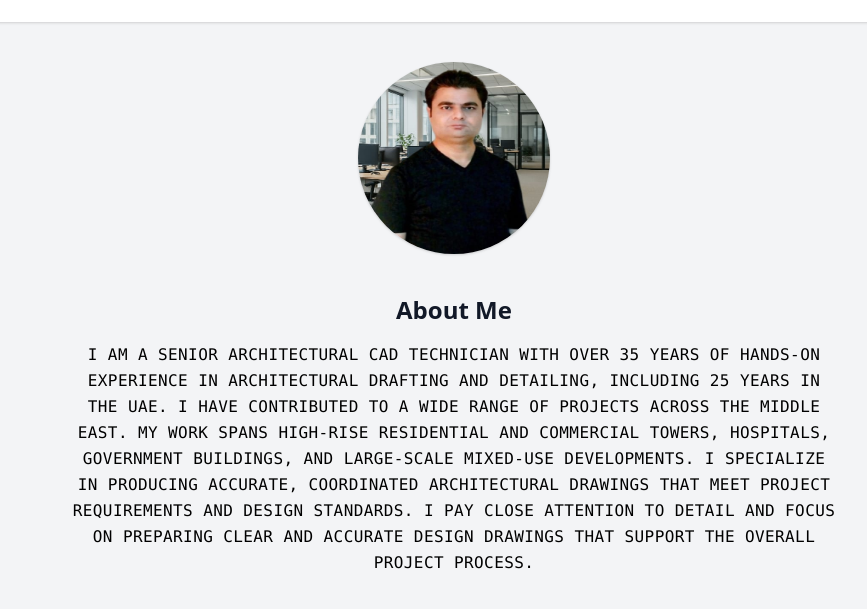
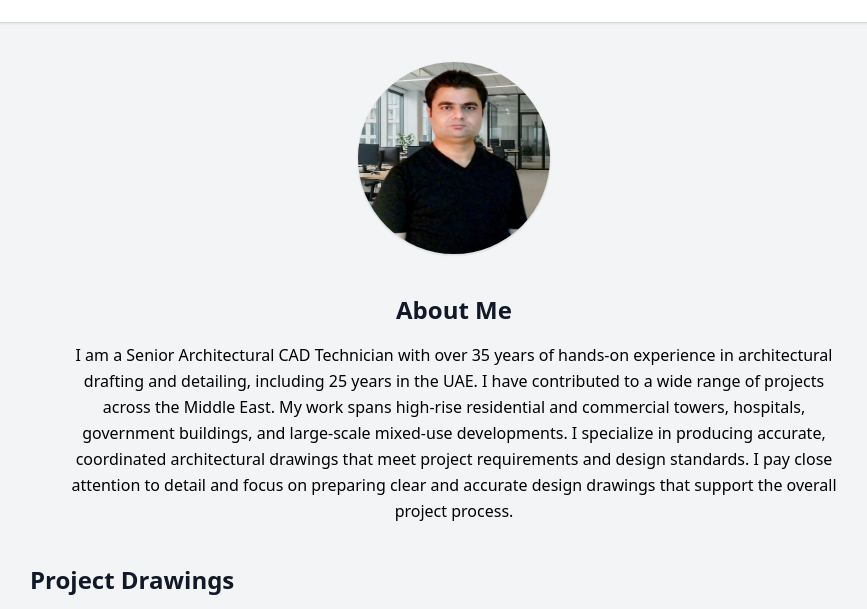
Before and after one commit to Zulfiquare/Friend, a plain HTML site: page index.html in a window 1280 px wide. Shown: the part 162-771 px from the top of the page, without its empty margins (186-1053 px from the left). Drawn offline with nearby package versions, Linux system fonts and the light colour scheme.

Commit message:
Final polish: Match About Me font and text style to 01.jpg

```diff
--- a/index.html
+++ b/index.html
@@ -20,11 +20,10 @@
     <img src="profile.jpg" alt="Mohammad Zulfiqar" class="w-48 h-48 rounded-full mx-auto shadow mb-6">
     <section class="mt-10 text-center">
   <h2 class="text-2xl font-semibold mb-2">About Me</h2>
-  <p class="mt-4 text-center text-black font-mono uppercase tracking-wide leading-relaxed text-base max-w-3xl mx-auto">
+  <p class="mt-4 text-center text-black font-sans leading-relaxed text-[16px] max-w-3xl mx-auto">
     I am a Senior Architectural CAD Technician with over 35 years of hands-on experience in architectural drafting and detailing,
-    including 25 years in the UAE.
-    I have contributed to a wide range of projects across the Middle East. My work spans high-rise residential and
-    commercial towers, hospitals, government buildings, and large-scale mixed-use developments.
+    including 25 years in the UAE. I have contributed to a wide range of projects across the Middle East.
+    My work spans high-rise residential and commercial towers, hospitals, government buildings, and large-scale mixed-use developments.
     I specialize in producing accurate, coordinated architectural drawings that meet project requirements and design standards.
     I pay close attention to detail and focus on preparing clear and accurate design drawings that support the overall project process.
   </p>
```
